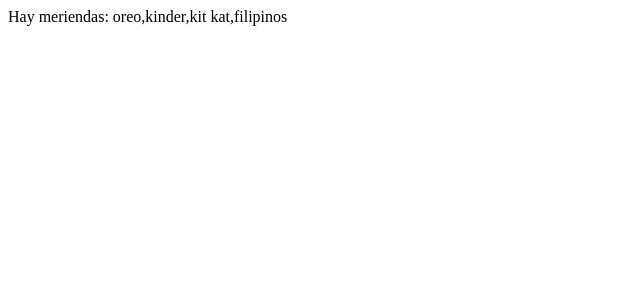
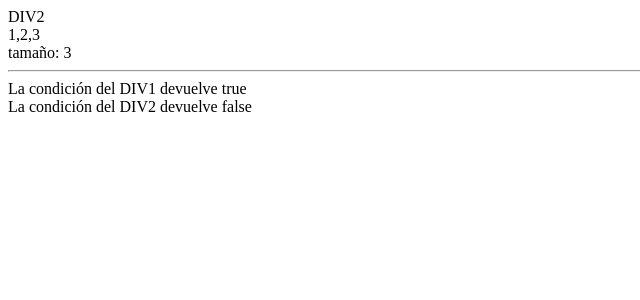
Before and after one commit to lauradillonar/angular015-directivas, an Angular app: page / in a window 1280 px wide. Shown: the top 300 px of the page, without its empty margins (0-640 px from the left). Built offline with nearby package versions, Linux system fonts and the light colour scheme.

Commit message:
Atributo hidden

```diff
--- a/src/app/app.component.html
+++ b/src/app/app.component.html
@@ -1,5 +1,12 @@
-<div *ngIf="meriendas.length > 0; then hayMeriendas; else nohayMeriendas"></div>
+<div [hidden]="arr.length > 0">DIV1 (vacío)</div>
 
-<ng-template #hayMeriendas>Hay meriendas: {{ meriendas }}</ng-template>
+<div [hidden]="arr.length === 0">
+  DIV2<br />
+  {{ arr }} <br />
+  tamaño: {{ arr.length }}
+</div>
 
-<ng-template #nohayMeriendas>No hay meriendas</ng-template>
+<hr />
+La condición del DIV1 devuelve {{ arr.length > 0 }}
+<br />
+La condición del DIV2 devuelve {{ arr.length === 0 }}
--- a/src/app/app.component.ts
+++ b/src/app/app.component.ts
@@ -7,5 +7,5 @@
 })
 export class AppComponent {
   title = 'Directivas en Angular';
-  meriendas = ['oreo','kinder', 'kit kat', 'filipinos'];
+  arr = [1, 2, 3];
 }
```
